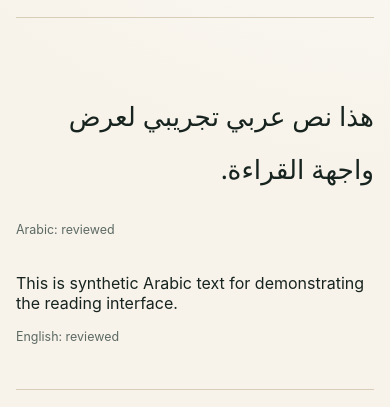
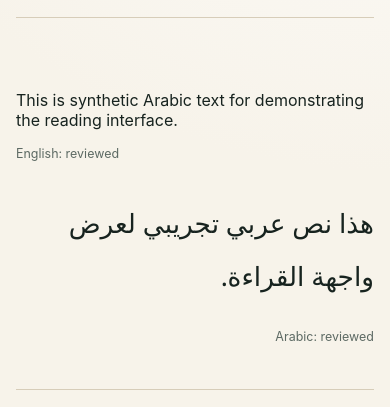
Before and after one commit to yaqub0r/sabiqah, an Astro site in the folder apps/web/: page /works/al-isabah/entry/isabah-fixture-0001 in a window 390 px wide. Shown: the part 437-844 px from the top of the page. Built offline with nearby package versions, Linux system fonts and the light colour scheme; Astro itself is replaced by a stand-in of ours.

Commit message:
fix: place English left of Arabic (#24) (#25)
Aligns visual, mobile, and assistive-technology order for bilingual entry segments. Production remains untouched.

```diff
--- a/apps/web/src/pages/works/al-isabah/entry/[id].astro
+++ b/apps/web/src/pages/works/al-isabah/entry/[id].astro
@@ -21,13 +21,13 @@ const { entry } = Astro.props;
     {entry.issues.map((issue) => <aside class="issue-banner"><strong>{issue.severity}:</strong> {issue.summary}</aside>)}
     {entry.segments.map((segment) => (
       <section class="bilingual-segment" id={segment.id}>
-        <div>
-          <p class="arabic" lang="ar" dir="rtl">{segment.arabic.text}</p>
-          <p class="segment-meta"><span>Arabic: {segment.arabic.reviewState}</span></p>
-        </div>
-        <div>
+        <div class="english-column" lang="en" dir="ltr">
           <p>{segment.english.text || "Translation not yet available."}</p>
           <p class="segment-meta"><span>English: {segment.english.reviewState}</span></p>
+        </div>
+        <div class="arabic-column" lang="ar" dir="rtl">
+          <p class="arabic">{segment.arabic.text}</p>
+          <p class="segment-meta"><span>Arabic: {segment.arabic.reviewState}</span></p>
         </div>
       </section>
     ))}
```
